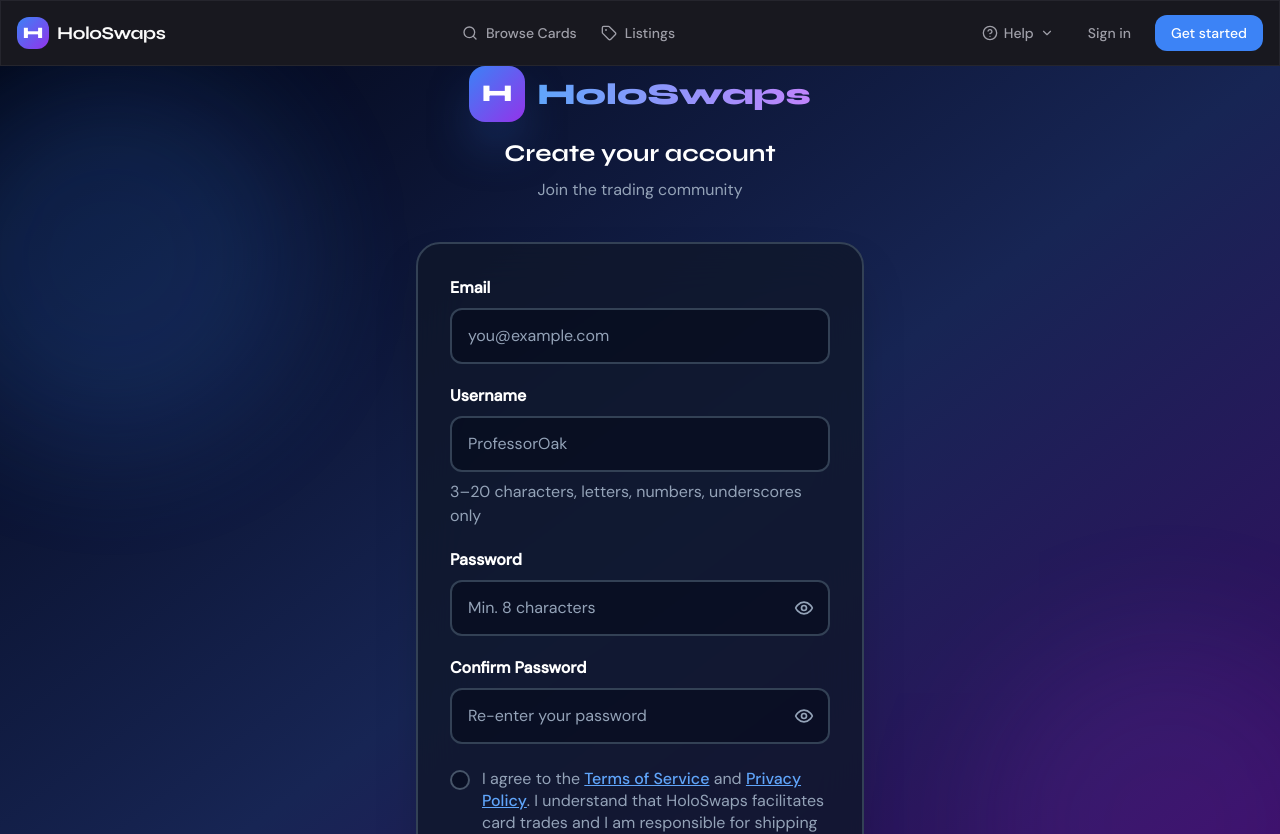
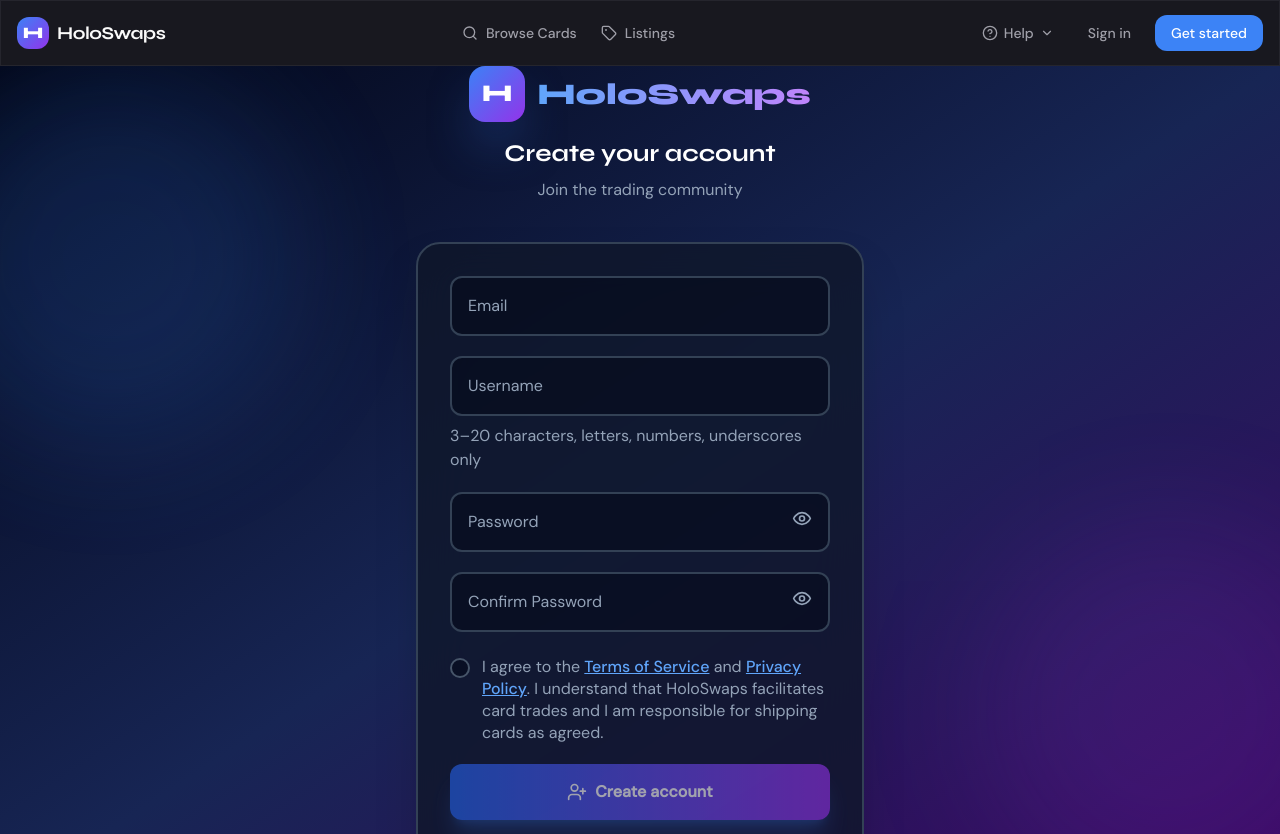
Before and after one commit to HarSti-Labs/holo-swaps, a Next.js app in the folder holo-swaps-ui/: page /auth/register in a window 1280 px wide. Shown: the top 834 px of the page. Built offline with nearby package versions, Linux system fonts and the light colour scheme.

Commit message:
fixed login input fields

```diff
--- a/holo-swaps-ui/src/app/auth/forgot-password/page.tsx
+++ b/holo-swaps-ui/src/app/auth/forgot-password/page.tsx
@@ -2,8 +2,9 @@
 
 import { useState } from "react";
 import Link from "next/link";
-import { Mail, ArrowLeft, CheckCircle } from "lucide-react";
+import { ArrowLeft, CheckCircle } from "lucide-react";
 import { authApi } from "@/lib/api/auth";
+import { FloatingLabelInput } from "@/components/ui/FloatingLabelInput";
 
 export default function ForgotPasswordPage() {
   const [email, setEmail] = useState("");
@@ -69,20 +70,13 @@ export default function ForgotPasswordPage() {
               )}
 
               <form onSubmit={handleSubmit} className="space-y-5">
-                <div>
-                  <label className="block text-base font-bold text-white mb-2">Email address</label>
-                  <div className="relative">
-                    <Mail size={18} className="absolute left-4 top-1/2 -translate-y-1/2 text-slate-400" />
-                    <input
-                      type="email"
-                      value={email}
-                      onChange={(e) => setEmail(e.target.value)}
-                      required
-                      placeholder="you@example.com"
-                      className="w-full pl-11 pr-4 py-3.5 rounded-xl border-2 border-slate-700 bg-slate-950/50 text-white text-base focus:outline-none focus:ring-2 focus:ring-blue-500 focus:border-blue-500 transition-all placeholder:text-slate-400"
-                    />
-                  </div>
-                </div>
+                <FloatingLabelInput
+                  label="Email address"
+                  type="email"
+                  value={email}
+                  onChange={(e) => setEmail(e.target.value)}
+                  required
+                />
 
                 <button
                   type="submit"
--- a/holo-swaps-ui/src/app/auth/login/page.tsx
+++ b/holo-swaps-ui/src/app/auth/login/page.tsx
@@ -5,6 +5,7 @@ import Link from "next/link";
 import { useRouter, useSearchParams } from "next/navigation";
 import { useAuthStore } from "@/lib/hooks/useAuth";
 import { Eye, EyeOff, LogIn, CheckCircle } from "lucide-react";
+import { FloatingLabelInput } from "@/components/ui/FloatingLabelInput";
 
 function LoginPageContent() {
   const router = useRouter();
@@ -69,41 +70,31 @@ function LoginPageContent() {
           )}
 
           <form onSubmit={handleSubmit} className="space-y-5">
-            <div>
-              <label className="block text-base font-bold text-white mb-2">Email or Username</label>
-              <input
+            <FloatingLabelInput
+              label="Email or Username"
               type="text"
               value={identifier}
               onChange={(e) => setIdentifier(e.target.value)}
               required
-                placeholder="ProfessorOak"
-                className="w-full px-4 py-3.5 rounded-xl border-2 border-slate-700 bg-slate-950/50 text-white text-base focus:outline-none focus:ring-2 focus:ring-blue-500 focus:border-blue-500 transition-all placeholder:text-slate-400"
             />
-            </div>
 
             <div>
-              <div className="flex items-center justify-between mb-2">
-                <label className="block text-base font-bold text-white">Password</label>
-                <Link href="/auth/forgot-password" className="text-base text-blue-400 hover:text-blue-300 transition-colors">
-                  Forgot password?
-                </Link>
-              </div>
-              <div className="relative">
-                <input
+              <FloatingLabelInput
+                label="Password"
                 type={showPassword ? "text" : "password"}
                 value={password}
                 onChange={(e) => setPassword(e.target.value)}
                 required
-                  placeholder="••••••••"
-                  className="w-full px-4 py-3.5 pr-12 rounded-xl border-2 border-slate-700 bg-slate-950/50 text-white text-base focus:outline-none focus:ring-2 focus:ring-blue-500 focus:border-blue-500 transition-all placeholder:text-slate-400"
-                />
-                <button
-                  type="button"
-                  onClick={() => setShowPassword((v) => !v)}
-                  className="absolute right-4 top-1/2 -translate-y-1/2 text-slate-400 hover:text-white transition-colors"
-                >
+                rightElement={
+                  <button type="button" onClick={() => setShowPassword((v) => !v)} className="text-slate-400 hover:text-white transition-colors">
                     {showPassword ? <EyeOff size={20} /> : <Eye size={20} />}
                   </button>
+                }
+              />
+              <div className="flex justify-end mt-2">
+                <Link href="/auth/forgot-password" className="text-base text-blue-400 hover:text-blue-300 transition-colors">
+                  Forgot password?
+                </Link>
               </div>
             </div>
 
--- a/holo-swaps-ui/src/app/auth/register/page.tsx
+++ b/holo-swaps-ui/src/app/auth/register/page.tsx
@@ -6,6 +6,7 @@ import { useRouter } from "next/navigation";
 import { useAuthStore } from "@/lib/hooks/useAuth";
 import { authApi } from "@/lib/api/auth";
 import { Eye, EyeOff, UserPlus, CheckCircle2, XCircle, Loader2 } from "lucide-react";
+import { FloatingLabelInput } from "@/components/ui/FloatingLabelInput";
 
 export default function RegisterPage() {
   const router = useRouter();
@@ -144,20 +145,14 @@ export default function RegisterPage() {
           <form onSubmit={handleSubmit} className="space-y-5">
             {/* Email Field */}
             <div>
-              <label className="block text-base font-bold text-white mb-2">Email</label>
-              <div className="relative">
-                <input
+              <FloatingLabelInput
+                label="Email"
                 type="email"
                 value={form.email}
                 onChange={(e) => setForm((f) => ({ ...f, email: e.target.value }))}
                 required
-                  placeholder="you@example.com"
-                  className="w-full px-4 py-3.5 pr-12 rounded-xl border-2 border-slate-700 bg-slate-950/50 text-white text-base focus:outline-none focus:ring-2 focus:ring-blue-500 focus:border-blue-500 transition-all placeholder:text-slate-400"
+                rightElement={getValidationIcon(emailStatus)}
               />
-                <div className="absolute right-4 top-1/2 -translate-y-1/2">
-                  {getValidationIcon(emailStatus)}
-                </div>
-              </div>
               {emailMessage && (
                 <p className={`text-base mt-2 ${emailStatus === "available" ? "text-green-400" : "text-red-400"}`}>
                   {emailMessage}
@@ -167,82 +162,56 @@ export default function RegisterPage() {
 
             {/* Username Field */}
             <div>
-              <label className="block text-base font-bold text-white mb-2">Username</label>
-              <div className="relative">
-                <input
+              <FloatingLabelInput
+                label="Username"
                 type="text"
                 value={form.username}
                 onChange={(e) => setForm((f) => ({ ...f, username: e.target.value }))}
                 required
-                  placeholder="ProfessorOak"
                 minLength={3}
                 maxLength={20}
-                  className="w-full px-4 py-3.5 pr-12 rounded-xl border-2 border-slate-700 bg-slate-950/50 text-white text-base focus:outline-none focus:ring-2 focus:ring-blue-500 focus:border-blue-500 transition-all placeholder:text-slate-400"
+                rightElement={getValidationIcon(usernameStatus)}
               />
-                <div className="absolute right-4 top-1/2 -translate-y-1/2">
-                  {getValidationIcon(usernameStatus)}
-                </div>
-              </div>
               {usernameMessage ? (
                 <p className={`text-base mt-2 ${usernameStatus === "available" ? "text-green-400" : "text-red-400"}`}>
                   {usernameMessage}
                 </p>
               ) : (
-                <p className="text-base text-slate-400 mt-2">
-                  3–20 characters, letters, numbers, underscores only
-                </p>
+                <p className="text-base text-slate-400 mt-2">3–20 characters, letters, numbers, underscores only</p>
               )}
             </div>
 
             {/* Password Field */}
-            <div>
-              <label className="block text-base font-bold text-white mb-2">Password</label>
-              <div className="relative">
-                <input
+            <FloatingLabelInput
+              label="Password"
               type={showPassword ? "text" : "password"}
               value={form.password}
               onChange={(e) => setForm((f) => ({ ...f, password: e.target.value }))}
               required
-                  placeholder="Min. 8 characters"
               minLength={8}
-                  className="w-full px-4 py-3.5 pr-12 rounded-xl border-2 border-slate-700 bg-slate-950/50 text-white text-base focus:outline-none focus:ring-2 focus:ring-blue-500 focus:border-blue-500 transition-all placeholder:text-slate-400"
-                />
-                <button
-                  type="button"
-                  onClick={() => setShowPassword((v) => !v)}
-                  className="absolute right-4 top-1/2 -translate-y-1/2 text-slate-400 hover:text-white transition-colors"
-                >
+              rightElement={
+                <button type="button" onClick={() => setShowPassword((v) => !v)} className="text-slate-400 hover:text-white transition-colors">
                   {showPassword ? <EyeOff size={20} /> : <Eye size={20} />}
                 </button>
-              </div>
-            </div>
+              }
+            />
 
             {/* Confirm Password Field */}
             <div>
-              <label className="block text-base font-bold text-white mb-2">Confirm Password</label>
-              <div className="relative">
-                <input
+              <FloatingLabelInput
+                label="Confirm Password"
                 type={showConfirmPassword ? "text" : "password"}
                 value={form.confirmPassword}
                 onChange={(e) => setForm((f) => ({ ...f, confirmPassword: e.target.value }))}
                 required
-                  placeholder="Re-enter your password"
-                  className={`w-full px-4 py-3.5 pr-12 rounded-xl border-2 bg-slate-950/50 text-white text-base focus:outline-none focus:ring-2 transition-all placeholder:text-slate-400 ${
-                    passwordsMismatch
-                      ? "border-red-500 focus:ring-red-500 focus:border-red-500"
-                      : passwordsMatch
-                      ? "border-green-500 focus:ring-green-500 focus:border-green-500"
-                      : "border-slate-700 focus:ring-blue-500 focus:border-blue-500"
-                  }`}
-                />
-                <button
-                  type="button"
-                  onClick={() => setShowConfirmPassword((v) => !v)}
-                  className="absolute right-4 top-1/2 -translate-y-1/2 text-slate-400 hover:text-white transition-colors"
-                >
+                error={passwordsMismatch}
+                success={passwordsMatch}
+                rightElement={
+                  <button type="button" onClick={() => setShowConfirmPassword((v) => !v)} className="text-slate-400 hover:text-white transition-colors">
                     {showConfirmPassword ? <EyeOff size={20} /> : <Eye size={20} />}
                   </button>
-              </div>
+                }
+              />
               {passwordsMismatch && (
                 <p className="text-base mt-2 text-red-400 flex items-center gap-1">
                   <XCircle size={12} /> Passwords do not match
--- a/holo-swaps-ui/src/app/auth/reset-password/page.tsx
+++ b/holo-swaps-ui/src/app/auth/reset-password/page.tsx
@@ -5,6 +5,7 @@ import Link from "next/link";
 import { useSearchParams, useRouter } from "next/navigation";
 import { Eye, EyeOff, CheckCircle, XCircle } from "lucide-react";
 import { authApi } from "@/lib/api/auth";
+import { FloatingLabelInput } from "@/components/ui/FloatingLabelInput";
 
 function ResetPasswordPageContent() {
   const searchParams = useSearchParams();
@@ -104,53 +105,35 @@ function ResetPasswordPageContent() {
               )}
 
               <form onSubmit={handleSubmit} className="space-y-5">
-                <div>
-                  <label className="block text-base font-bold text-white mb-2">New password</label>
-                  <div className="relative">
-                    <input
+                <FloatingLabelInput
+                  label="New password"
                   type={showPassword ? "text" : "password"}
                   value={newPassword}
                   onChange={(e) => setNewPassword(e.target.value)}
                   required
                   minLength={8}
-                      placeholder="Min. 8 characters"
-                      className="w-full px-4 py-3.5 pr-12 rounded-xl border-2 border-slate-700 bg-slate-950/50 text-white text-base focus:outline-none focus:ring-2 focus:ring-blue-500 focus:border-blue-500 transition-all placeholder:text-slate-400"
-                    />
-                    <button
-                      type="button"
-                      onClick={() => setShowPassword((v) => !v)}
-                      className="absolute right-4 top-1/2 -translate-y-1/2 text-slate-400 hover:text-white transition-colors"
-                    >
+                  rightElement={
+                    <button type="button" onClick={() => setShowPassword((v) => !v)} className="text-slate-400 hover:text-white transition-colors">
                       {showPassword ? <EyeOff size={20} /> : <Eye size={20} />}
                     </button>
-                  </div>
-                </div>
+                  }
+                />
 
                 <div>
-                  <label className="block text-base font-bold text-white mb-2">Confirm new password</label>
-                  <div className="relative">
-                    <input
+                  <FloatingLabelInput
+                    label="Confirm new password"
                     type={showConfirm ? "text" : "password"}
                     value={confirmPassword}
                     onChange={(e) => setConfirmPassword(e.target.value)}
                     required
-                      placeholder="Re-enter your password"
-                      className={`w-full px-4 py-3.5 pr-12 rounded-xl border-2 bg-slate-950/50 text-white text-base focus:outline-none focus:ring-2 transition-all placeholder:text-slate-400 ${
-                        passwordsMismatch
-                          ? "border-red-500 focus:ring-red-500 focus:border-red-500"
-                          : passwordsMatch
-                          ? "border-green-500 focus:ring-green-500 focus:border-green-500"
-                          : "border-slate-700 focus:ring-blue-500 focus:border-blue-500"
-                      }`}
-                    />
-                    <button
-                      type="button"
-                      onClick={() => setShowConfirm((v) => !v)}
-                      className="absolute right-4 top-1/2 -translate-y-1/2 text-slate-400 hover:text-white transition-colors"
-                    >
+                    error={passwordsMismatch}
+                    success={passwordsMatch}
+                    rightElement={
+                      <button type="button" onClick={() => setShowConfirm((v) => !v)} className="text-slate-400 hover:text-white transition-colors">
                         {showConfirm ? <EyeOff size={20} /> : <Eye size={20} />}
                       </button>
-                  </div>
+                    }
+                  />
                   {passwordsMismatch && (
                     <p className="text-base mt-2 text-red-400 flex items-center gap-1">
                       <XCircle size={12} /> Passwords do not match
--- /dev/null
+++ b/holo-swaps-ui/src/components/ui/FloatingLabelInput.tsx
@@ -0,0 +1,66 @@
+"use client";
+
+import { useState, forwardRef } from "react";
+
+interface FloatingLabelInputProps extends React.InputHTMLAttributes<HTMLInputElement> {
+  label: string;
+  rightElement?: React.ReactNode;
+  error?: boolean;
+  success?: boolean;
+}
+
+export const FloatingLabelInput = forwardRef<HTMLInputElement, FloatingLabelInputProps>(
+  ({ label, rightElement, error, success, onFocus, onBlur, value, ...props }, ref) => {
+    const [focused, setFocused] = useState(false);
+    const hasValue = value !== "" && value !== undefined && value !== null;
+    const floated = focused || hasValue;
+
+    const borderClass = error
+      ? "border-red-500"
+      : success
+      ? "border-green-500"
+      : focused
+      ? "border-blue-500"
+      : "border-slate-700";
+
+    const labelColor = error
+      ? "text-red-400"
+      : success
+      ? "text-green-400"
+      : focused
+      ? "text-blue-400"
+      : "text-slate-400";
+
+    return (
+      <div className={`relative border-2 ${borderClass} rounded-xl bg-slate-950/50 transition-colors duration-200`}>
+        <label
+          className={`absolute left-4 pointer-events-none select-none transition-all duration-200 ${
+            floated
+              ? `top-2 text-xs font-medium ${labelColor}`
+              : "top-1/2 -translate-y-1/2 text-base text-slate-400"
+          }`}
+        >
+          {label}
+        </label>
+        <input
+          ref={ref}
+          value={value}
+          {...props}
+          placeholder=""
+          onFocus={(e) => { setFocused(true); onFocus?.(e); }}
+          onBlur={(e) => { setFocused(false); onBlur?.(e); }}
+          className={`w-full px-4 pt-6 pb-2 bg-transparent text-white text-base focus:outline-none ${
+            rightElement ? "pr-12" : ""
+          }`}
+        />
+        {rightElement && (
+          <div className="absolute right-4 top-1/2 -translate-y-1/2">
+            {rightElement}
+          </div>
+        )}
+      </div>
+    );
+  }
+);
+
+FloatingLabelInput.displayName = "FloatingLabelInput";
```
Lines whose indentation alone changed are shown as unchanged.
